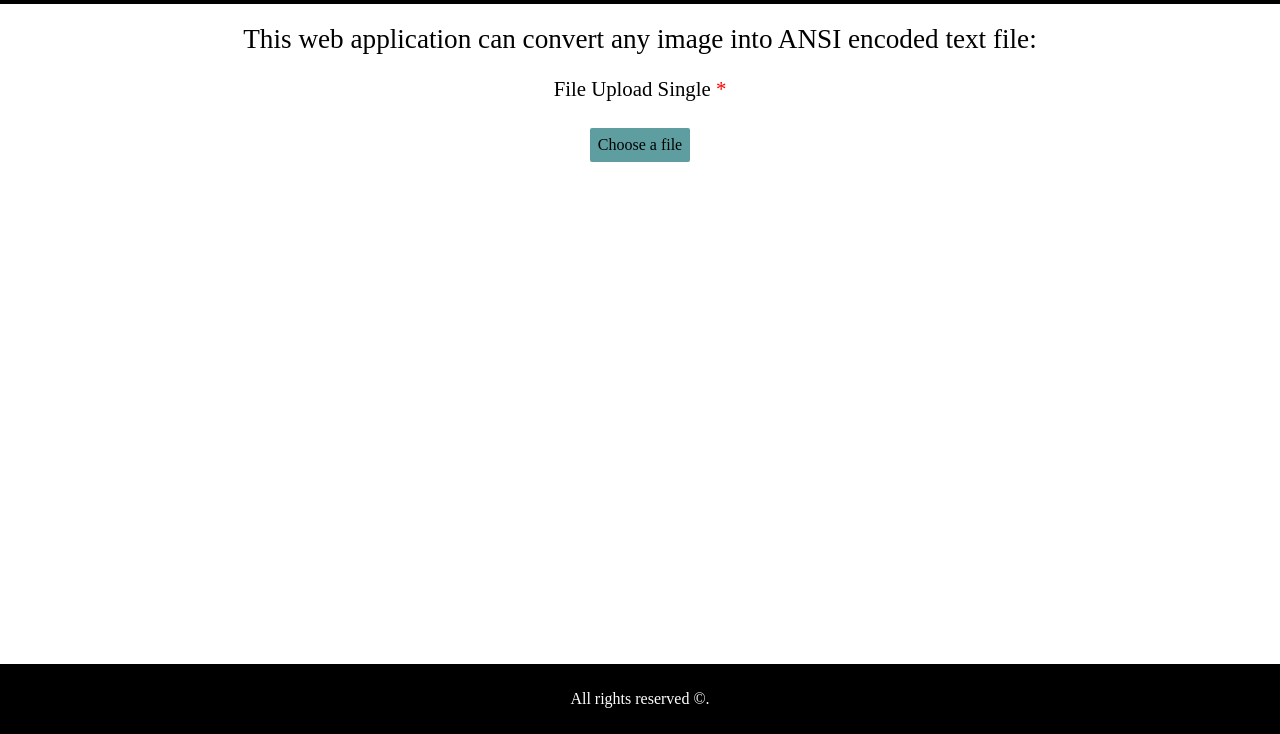
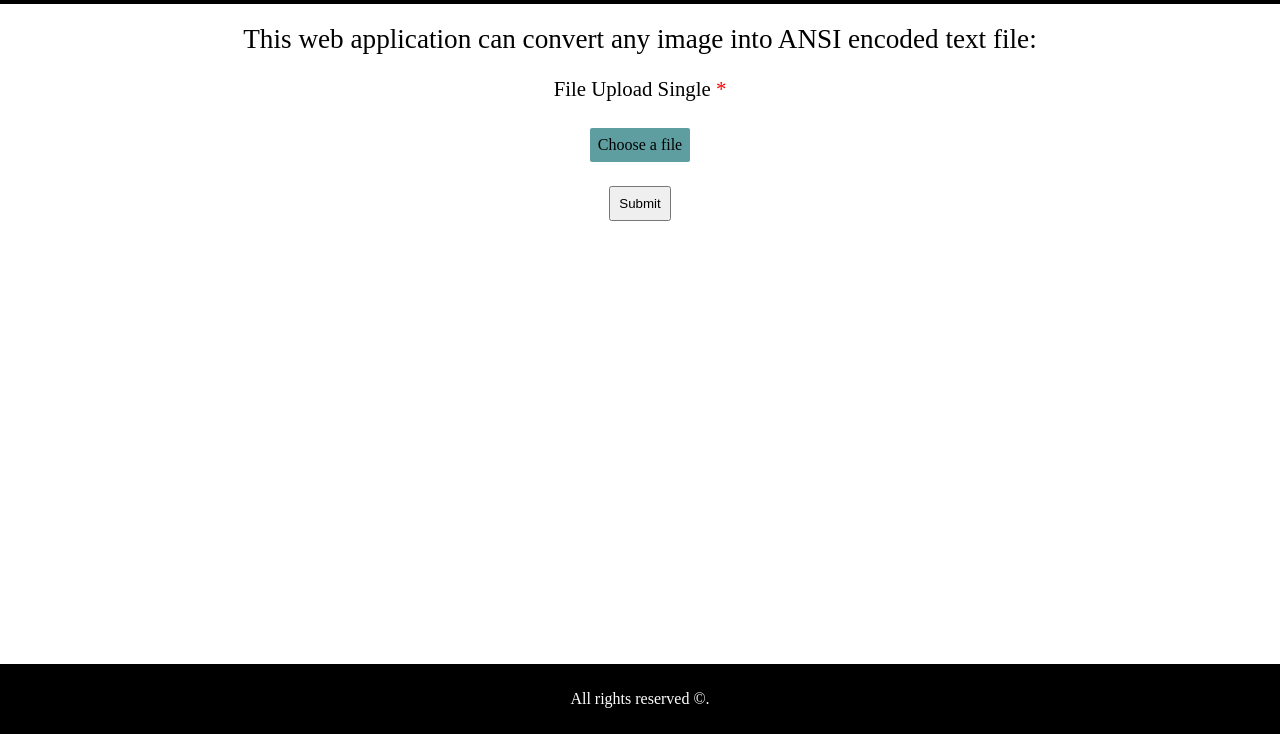
Before and after one commit to DavidBabiy/pixelizer, a website: page public/index.html in a window 1280 px wide. Shown: the part 66-800 px from the top of the page. Drawn offline with Linux system fonts and the light colour scheme.

Commit message:
fix main form

```diff
--- a/public/index.html
+++ b/public/index.html
@@ -9,13 +9,15 @@
 <div class="header"><a href="index.html">Pixelizer</a></div>
 <div class="main">
 
-    <form action="">
+    <form class="main-form" onsubmit="return submitForm()">
         <div class="description">This web application can convert any image into ANSI encoded text file:</div>
         <div class="tip"><p>File Upload Single <span>*</span></p></div>
         <div class="file-uploader">
-            <input id="file" name="file" class="input-file" type="file"/>
+            <input id="file" name="file" class="input-file" type="file" onchange="handleFiles(this.files)"/>
             <label for="file">Choose a file</label>
         </div>
+
+        <button type="submit">Submit</button>
 
     </form>
 
@@ -23,5 +25,8 @@
 <div class="footer">
     <div>All rights reserved &copy.</div>
 </div>
+
+<script src="index.js"></script>
+
 </body>
 </html>
--- /dev/null
+++ b/public/index.js
@@ -0,0 +1,9 @@
+function submitForm() {
+    console.log("Hello I am MagicButton");
+    return false;
+}
+
+function  handleFiles(files) {
+    let selectedFile = files[0];
+    console.log(selectedFile);
+}
--- a/public/styles.css
+++ b/public/styles.css
@@ -78,3 +78,17 @@ span {
 .input-file {
     display: none;
 }
+
+.main-form {
+    display: flex;
+    justify-content: center;
+    flex-direction: column;
+    text-align: center;
+    align-items: center;
+}
+
+
+button[type=submit] {
+    margin-top: 24px;
+    padding: 8px;
+}
```
